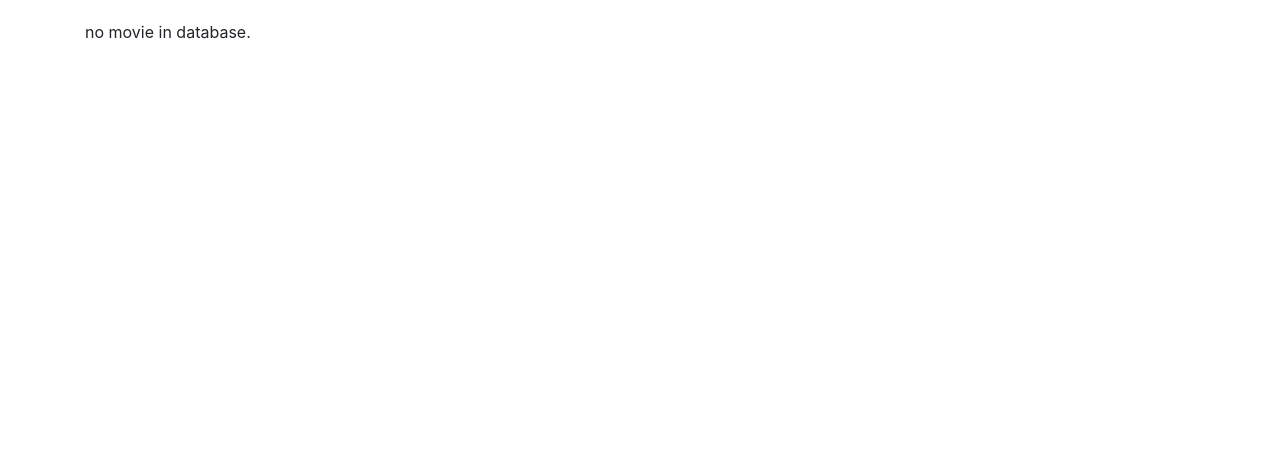
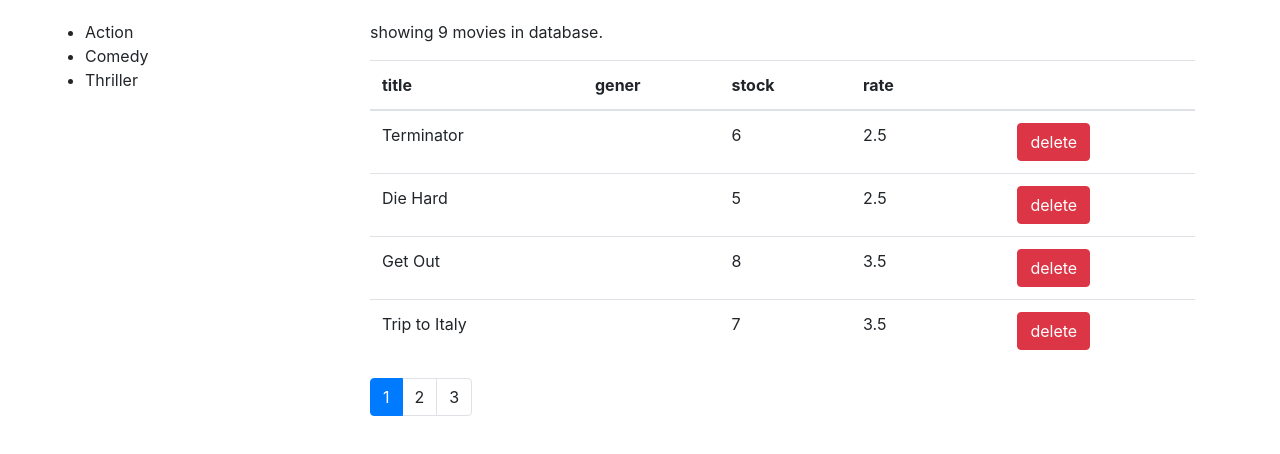
Before and after one commit to nazaninqfn/react, a React (Create React App) app in the folder counter-app/: page / in a window 1280 px wide. Shown: the top 454 px of the page. Built offline with nearby package versions, Linux system fonts and the light colour scheme.

Commit message:
default props

```diff
--- a/counter-app/src/components/common/listGroup.jsx
+++ b/counter-app/src/components/common/listGroup.jsx
@@ -1,25 +1,21 @@
 import React from 'react';
-const ListGroup = () => {
-    return ( null );
+
+const ListGroup = props => {
+    const { items,textProperty,valueProperty } = props;
+    return(
+        <ul className="list-group">
+            {items.map(item => (
+                <li key={item[valueProperty]} className="List-group-item">
+                    {item[textProperty]}
+                </li>
+            ))}
+        </ul>
+    );
+};
+
+ListGroup.defaultProps ={
+    textProperty:"name",
+    valueProperty:"_id"
 }
 
 export default ListGroup;
-// export default ;
-// class Filter extends Component {
-//     // state = {  }
-//     render() {
-//         return (
-//             <>
-//                 <div className="list-group">
-//                     <button type="button" className={page === currentPage ? 'list-group-item list-group-item-action active' : 'list-group-item list-group-item-action'}>All Geners</button>
-//                     <button type="button" className={page === currentPage ? 'list-group-item list-group-item-action active' : 'list-group-item list-group-item-action'}>Action</button>
-//                     <button type="button" className={page === currentPage ? 'list-group-item list-group-item-action active' : 'list-group-item list-group-item-action'}>Comedy</button>
-//                     <button type="button" className={page === currentPage ? 'list-group-item list-group-item-action active' : 'list-group-item list-group-item-action'}>Thrailer</button>
-
-//                 </div>
-//             </>
-//         );
-//     }
-// }
-
-// export default Filter;
--- a/counter-app/src/components/movies.jsx
+++ b/counter-app/src/components/movies.jsx
@@ -5,7 +5,6 @@ import ListGroup from './common/listGroup';
 import Like from './common/like';
 import Pagination from './common/pagination';
 import { paginate } from '../utils/paginate';
-import PropTypes from 'prop-types';
 
 
 class Movies extends Component {
@@ -16,8 +15,8 @@ class Movies extends Component {
         currentPage: 1,
     };
 
-    commponentDidMount() {
-        this.setState({ movies: getMovies(), geners: getGenres() });
+    componentDidMount() {
+        this.setState({ movies: getMovies(), genres: getGenres() });
     };
 
     handleDelete = (movie) => {
@@ -36,7 +35,7 @@ class Movies extends Component {
         this.setState({ currentPage: page });
     }
 
-    handleGenreSelect = gener => {
+    handleGenreSelect = genre => {
         console.log(genre);
     };
 
@@ -51,7 +50,7 @@ class Movies extends Component {
 
         return (
             <div className='row'>
-                <div className="col-2">
+                <div className="col-3">
                     <ListGroup
                         items={this.state.genres}
                         onItemSelect={this.handleGenreSelect}
@@ -94,6 +93,7 @@ class Movies extends Component {
 
                         </tbody>
                     </table>
+
                     <Pagination
                         itemsCount={count}
                         pageSize={pageSize}
@@ -105,10 +105,5 @@ class Movies extends Component {
         );
     }
 }
-Pagination.propTypes = {
-    itemsCount: PropTypes.number.isRequired,
-    pageSize: PropTypes.number.isRequired,
-    currentPage: PropTypes.number.isRequired,
-    onPageChange: PropTypes.func.isRequired,
-};
+
 export default Movies;
```
Also changed, not shown: counter-app/src/components/common/pagination.jsx (+11 -2 lines).
